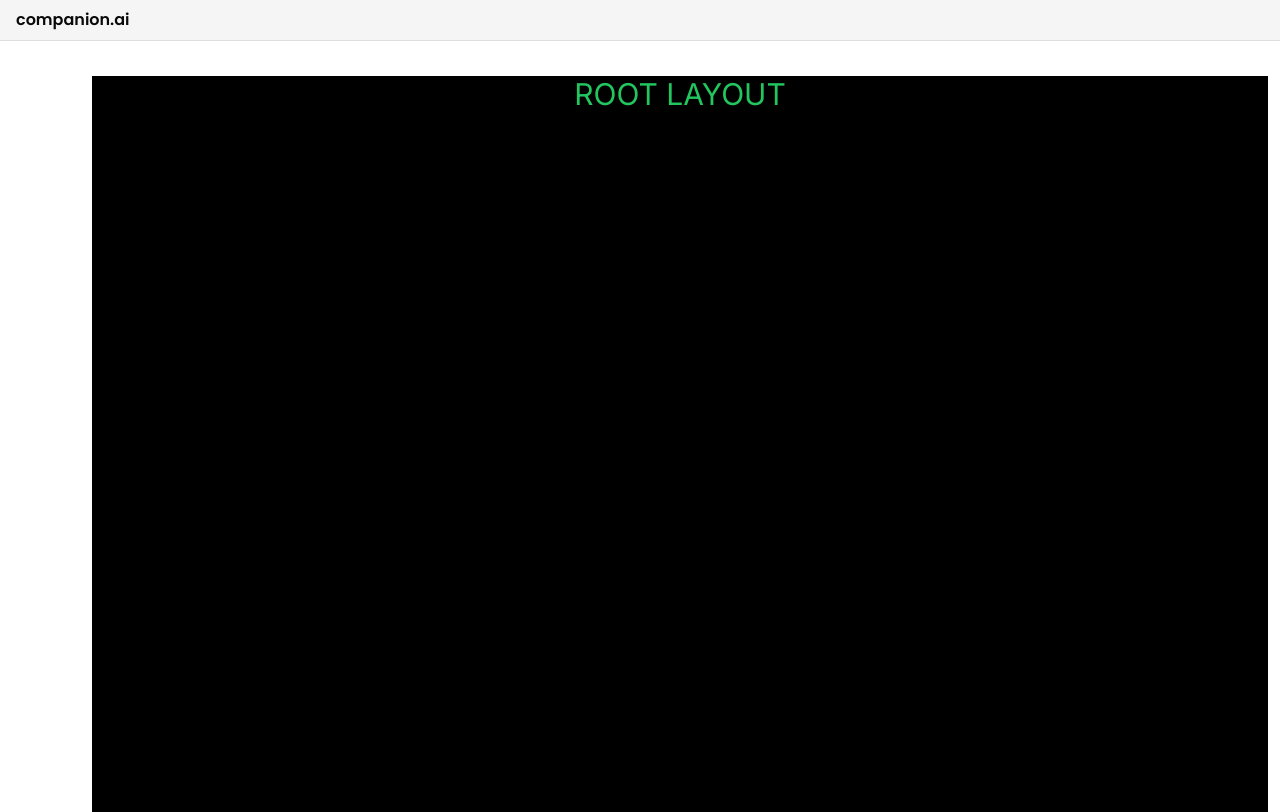
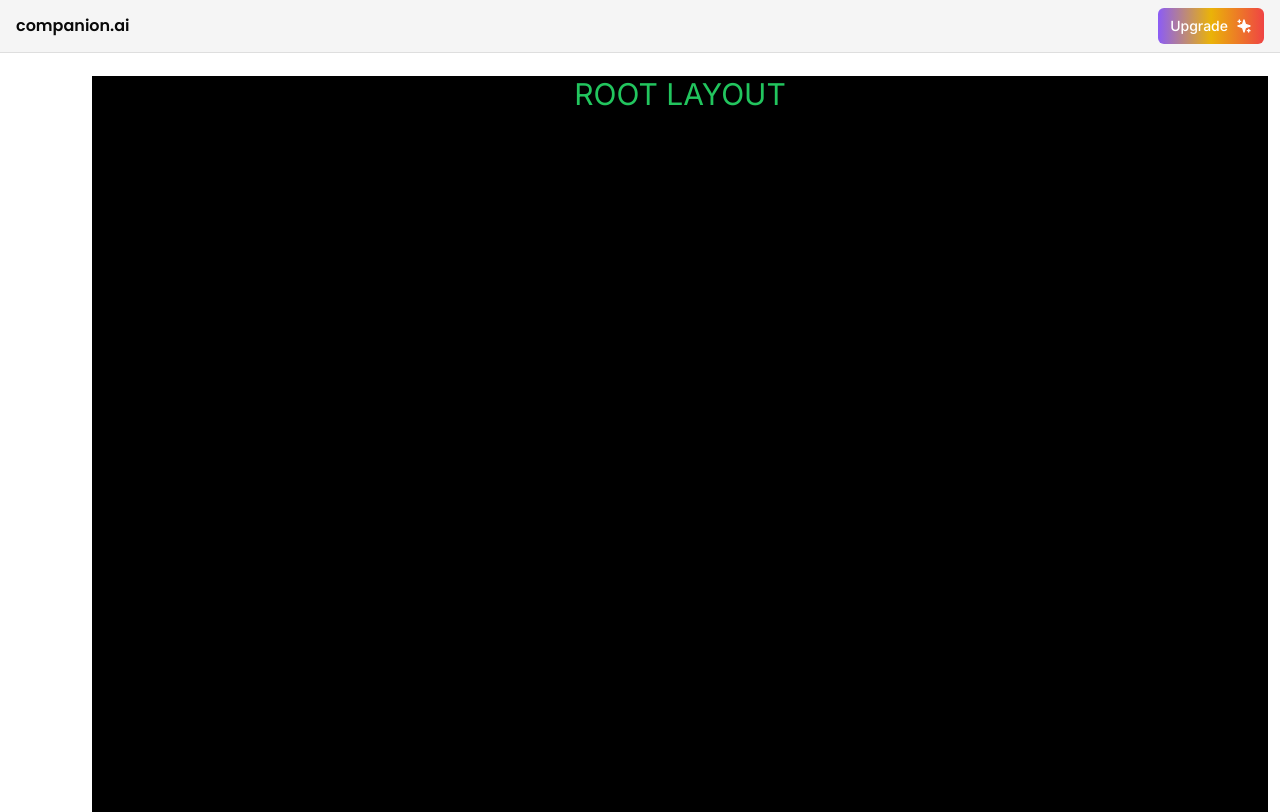
Before and after one commit to fredkydd/AI-Companion, a Next.js app: page / in a window 1280 px wide. Built offline with nearby package versions, Linux system fonts and the light colour scheme.

Commit message:
added Customizable Shadcnui Button to the Navbar

```diff
--- a/components/navbar.tsx
+++ b/components/navbar.tsx
@@ -1,7 +1,9 @@
+'use client';
 import { cn } from '@/lib/utils';
 import { UserButton } from '@clerk/nextjs';
-import { Menu } from 'lucide-react';
+import { Menu, Sparkles } from 'lucide-react';
 import { Poppins } from 'next/font/google';
+import { Button } from '@/components/ui/button';
 import Link from 'next/link';
 
 const font = Poppins({
@@ -14,17 +16,25 @@
     <nav className="fixed w-full z-50 flex justify-between items-center py-2 px-4 border-b border-primary/10 bg-secondary">
       <section className="flex items-center">
         <Menu className="block md:hidden" />
-        <Link href="/" />
+        <Link href="/">
           <h1
             className={
-            (cn('hidden md:block text-xl md:text-3xl font-bold text-green-500'),
+              (cn(
+                'hidden md:block text-xl md:text-3xl font-bold text-green-500'
+              ),
               font.className)
             }
           >
             companion.ai
           </h1>
+        </Link>
       </section>
       <section className="flex items-center gap-x-3">
+        <Button variant="illusion" size="sm">
+          {'  '}
+          Upgrade <Sparkles className="h-4 w-4 fill-white text-white ml-2" />
+          {'  '}
+        </Button>
         <UserButton afterSignOutUrl="/" />
       </section>
     </nav>
--- /dev/null
+++ b/components/ui/button.tsx
@@ -0,0 +1,58 @@
+import * as React from 'react';
+import { Slot } from '@radix-ui/react-slot';
+import { cva, type VariantProps } from 'class-variance-authority';
+
+import { cn } from '@/lib/utils';
+
+const buttonVariants = cva(
+  'inline-flex items-center justify-center rounded-md text-sm font-medium ring-offset-background transition-colors focus-visible:outline-none focus-visible:ring-2 focus-visible:ring-ring focus-visible:ring-offset-2 disabled:pointer-events-none disabled:opacity-50',
+  {
+    variants: {
+      variant: {
+        default: 'bg-primary text-primary-foreground hover:bg-primary/90',
+        destructive:
+          'bg-destructive text-destructive-foreground hover:bg-destructive/90',
+        outline:
+          'border border-input bg-background hover:bg-accent hover:text-accent-foreground',
+        secondary:
+          'bg-secondary text-secondary-foreground hover:bg-secondary/80',
+        ghost: 'hover:bg-accent hover:text-accent-foreground',
+        link: 'text-primary underline-offset-4 hover:underline',
+        illusion:
+          'bg-gradient-to-r from-violet-500 via-yellow-500 to-red-500 text-white border-0',
+      },
+      size: {
+        default: 'h-10 px-4 py-2',
+        sm: 'h-9 rounded-md px-3',
+        lg: 'h-11 rounded-md px-8',
+        icon: 'h-10 w-10',
+      },
+    },
+    defaultVariants: {
+      variant: 'default',
+      size: 'default',
+    },
+  }
+);
+
+export interface ButtonProps
+  extends React.ButtonHTMLAttributes<HTMLButtonElement>,
+    VariantProps<typeof buttonVariants> {
+  asChild?: boolean;
+}
+
+const Button = React.forwardRef<HTMLButtonElement, ButtonProps>(
+  ({ className, variant, size, asChild = false, ...props }, ref) => {
+    const Comp = asChild ? Slot : 'button';
+    return (
+      <Comp
+        className={cn(buttonVariants({ variant, size, className }))}
+        ref={ref}
+        {...props}
+      />
+    );
+  }
+);
+Button.displayName = 'Button';
+
+export { Button, buttonVariants };
--- a/lib/utils.ts
+++ b/lib/utils.ts
@@ -1,6 +1,6 @@
-import { type ClassValue, clsx } from "clsx"
-import { twMerge } from "tailwind-merge"
+import { type ClassValue, clsx } from 'clsx';
+import { twMerge } from 'tailwind-merge';
 
 export function cn(...inputs: ClassValue[]) {
-  return twMerge(clsx(inputs))
+  return twMerge(clsx(inputs));
 }
--- a/package.json
+++ b/package.json
@@ -10,6 +10,7 @@
   },
   "dependencies": {
     "@clerk/nextjs": "^4.25.4",
+    "@radix-ui/react-slot": "^1.0.2",
     "class-variance-authority": "^0.7.0",
     "clsx": "^2.0.0",
     "lucide-react": "^0.286.0",
```
Also changed, not shown: 1 other file (tests, documents, lock files or other folders). Lines whose indentation alone changed are shown as unchanged.
